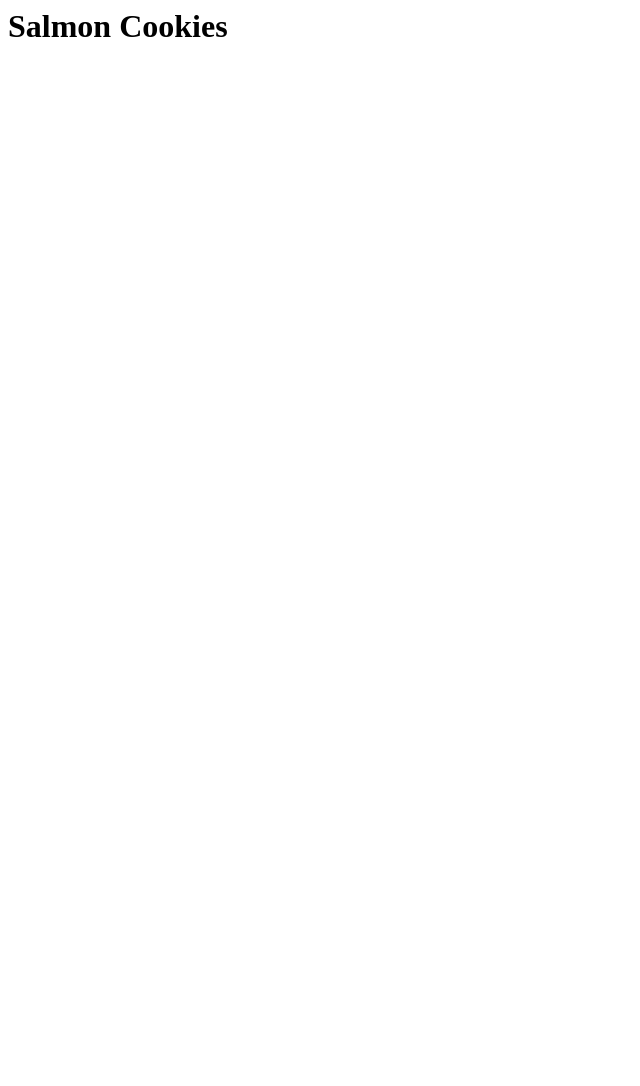
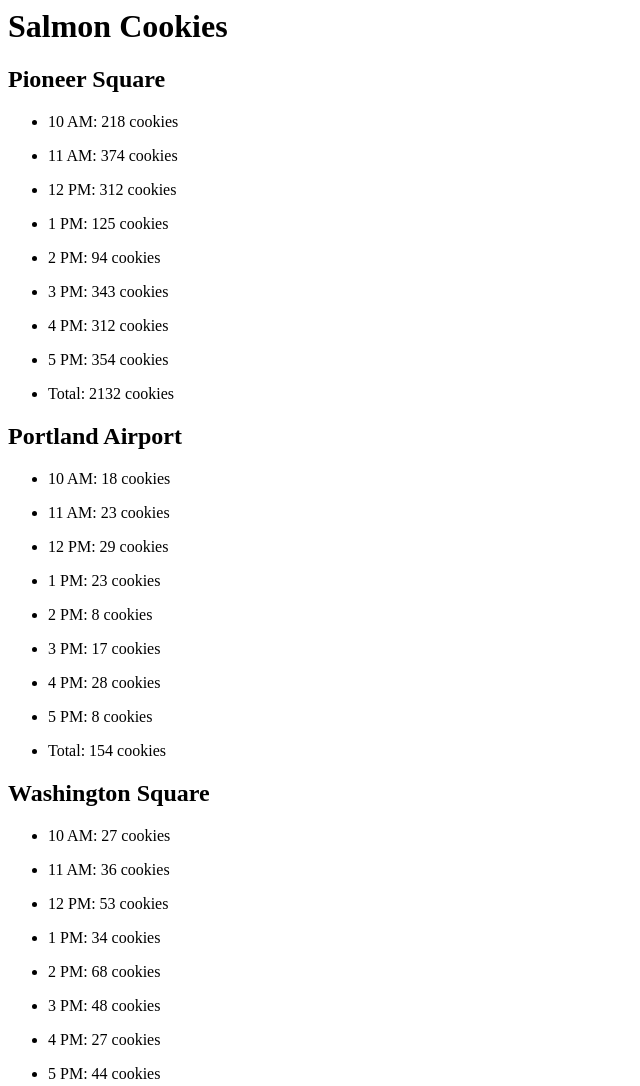
Before and after one commit to gnkatchmar/cookie-stand, a plain HTML site: page index.html in a window 1280 px wide. Shown: the top 1086 px of the page, without its empty margins (0-640 px from the left). Before the commit the page ends 800 px from the top, so only its background shows below. Drawn offline with Linux system fonts and the light colour scheme.

Commit message:
assign6 goals met

```diff
--- a/index.html
+++ b/index.html
@@ -1,10 +1,9 @@
 <html>
   <head>
-    <script type="text/javascript" src="main.js"></script>
   </head>
   <body>
      <h1>Salmon Cookies</h1>
-     <p id="tableStart"></p>
-
+     <p id="listBegin"> </p>
   </body>
+  <script type="text/javascript" src="main.js"></script>
 </html>
--- a/main.js
+++ b/main.js
@@ -1,9 +1,11 @@
+//objects
 var loc0 = {
   store: 'Pioneer Square',
   minCust: 17,
   maxCust: 88,
   avgSale: 5.2,
-  hourly: []
+  hourly: [],
+  total: 0
 };
 
 var loc1 = {
@@ -11,7 +13,8 @@ var loc1 = {
   minCust: 6,
   maxCust: 24,
   avgSale: 1.2,
-  hourly: []
+  hourly: [],
+  total: 0
 };
 
 var loc2 = {
@@ -19,7 +22,8 @@ var loc2 = {
   minCust: 11,
   maxCust: 38,
   avgSale: 1.9,
-  hourly: []
+  hourly: [],
+  total: 0
 };
 
 var loc3 = {
@@ -27,7 +31,8 @@ var loc3 = {
   minCust: 20,
   maxCust: 48,
   avgSale: 3.3,
-  hourly: []
+  hourly: [],
+  total: 0
 };
 
 var loc4 = {
@@ -35,13 +40,13 @@ var loc4 = {
   minCust: 3,
   maxCust: 24,
   avgSale: 2.6,
-  hourly: []
+  hourly: [],
+  total: 0
 };
 
 var locations = [loc0, loc1, loc2, loc3, loc4];
 
-
-
+//functions
 function hourlyEst() {
 
   for (var index = 0; index < locations.length; index++) {
@@ -49,37 +54,35 @@ function hourlyEst() {
   for (i = 0; i < 8; i++) {
     x = Math.round((Math.floor(Math.random() * (locations[index].maxCust - locations[index].minCust + 1)) + locations[index].minCust)*locations[index].avgSale);
     locations[index].hourly.push(x);
-    //console.log(locations[index].hourly);
-  }
+    locations[index].total += x;
+   }
 
   }
 
 }
 
+
 function displayLists () {
 
   for (var index = 0; index < locations.length; index++) {
+    document.getElementById("listBegin").innerHTML += "<h2>" + locations[index].store + "</h2>";
 
     for (i = 0; i < 8; i++) {
-//      document.getElementById("tableStart").innerHTML += "<h2>" + locations[index].store + "</h2>";
-      console.log(locations[index].store);
+      tm = i + 10;
+      var dt = new Date();
+      dt.setHours(tm);
+      dt = dt.toLocaleString('en-US', { hour: 'numeric', hour12: true });
+      document.getElementById("listBegin").innerHTML += "<ul><li>"+dt+": " +locations[index].hourly[i]+" cookies</li>";
 
-  }
+    }
 
+    document.getElementById("listBegin").innerHTML += "<ul><li>Total: " +locations[index].total+" cookies</li>";
 
   }
 
 }
 
+
+//main program
 hourlyEst();
 displayLists();
-
-
-//
-//
-//var list = document.getElementById("students");
-//    var info = "<li>"+this.name;
-//    info += "<ul><li>"+this.email+"</li>";
-//    info += "<li>"+this.phone+"</li></ul></li>";
-//    list.innerHTML += info;
-//
```
